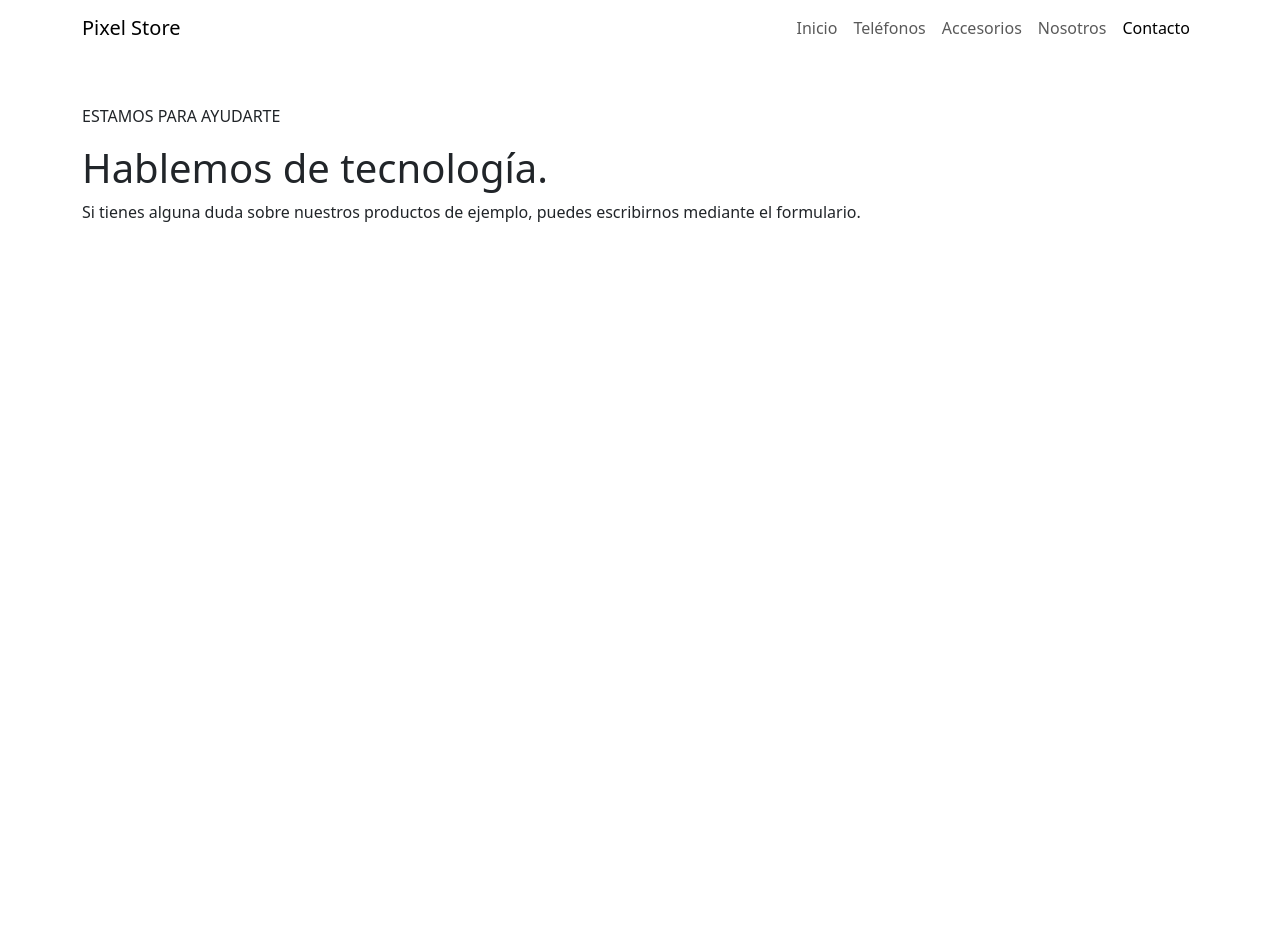
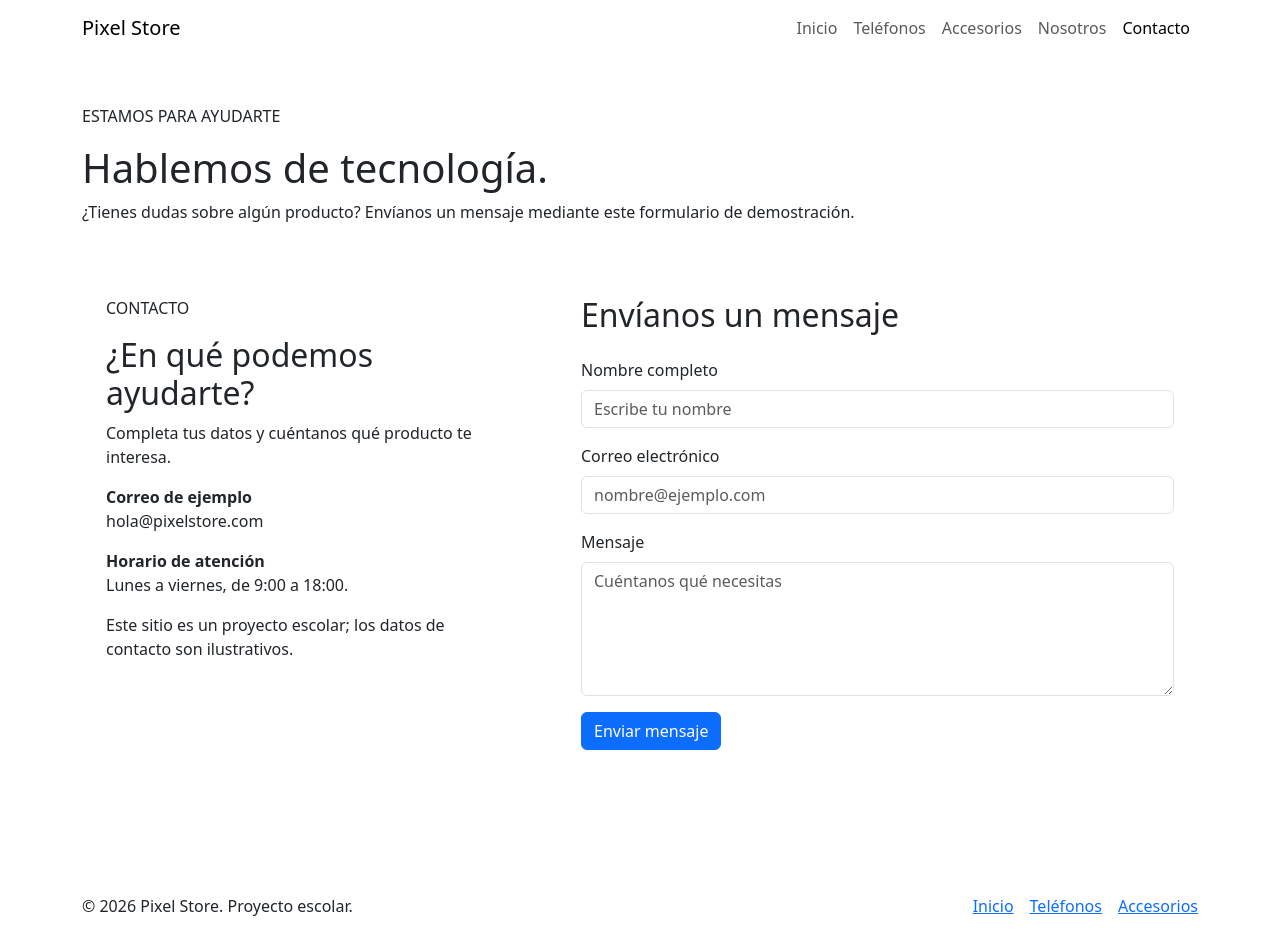
Before and after one commit to LazrraDSM-G1/Proyecto_U2, a plain HTML site: page contacto.html in a window 1280 px wide. Before the commit the page ends 800 px from the top, so only its background shows below. Drawn offline with nearby package versions, Linux system fonts and the light colour scheme; files that its build step writes are made by us from their sources; files whose address does not match are found by name.

Commit message:
aqui van los campos basicos del formulario de contracto

```diff
--- a/contacto.html
+++ b/contacto.html
@@ -31,12 +31,52 @@
         </nav>
     </header>
     <main class="container py-5">
-        <section class="page-hero">
+        <section class="page-hero mb-5">
             <p class="eyebrow">ESTAMOS PARA AYUDARTE</p>
             <h1>Hablemos de tecnología.</h1>
-            <p>Si tienes alguna duda sobre nuestros productos de ejemplo, puedes escribirnos mediante el formulario.</p>
+            <p>¿Tienes dudas sobre algún producto? Envíanos un mensaje mediante este formulario de demostración.</p>
+        </section>
+        <section class="row g-4">
+            <div class="col-lg-5">
+                <div class="product-card h-100 p-4">
+                    <p class="eyebrow">CONTACTO</p>
+                    <h2>¿En qué podemos ayudarte?</h2>
+                    <p>Completa tus datos y cuéntanos qué producto te interesa.</p>
+                    <p><strong>Correo de ejemplo</strong><br>hola@pixelstore.com</p>
+                    <p><strong>Horario de atención</strong><br>Lunes a viernes, de 9:00 a 18:00.</p>
+                    <p class="mb-0">Este sitio es un proyecto escolar; los datos de contacto son ilustrativos.</p>
+                </div>
+            </div>
+            <div class="col-lg-7">
+                <form id="contactForm" class="product-card p-4">
+                    <h2 class="mb-4">Envíanos un mensaje</h2>
+                    <div class="mb-3">
+                        <label for="nombre" class="form-label">Nombre completo</label>
+                        <input type="text" class="form-control" id="nombre" name="nombre" placeholder="Escribe tu nombre">
+                    </div>
+                    <div class="mb-3">
+                        <label for="correo" class="form-label">Correo electrónico</label>
+                        <input type="email" class="form-control" id="correo" name="correo" placeholder="nombre@ejemplo.com">
+                    </div>
+                    <div class="mb-3">
+                        <label for="mensaje" class="form-label">Mensaje</label>
+                        <textarea class="form-control" id="mensaje" name="mensaje" rows="5" placeholder="Cuéntanos qué necesitas"></textarea>
+                    </div>
+                    <button type="submit" class="btn btn-primary">Enviar mensaje</button>
+                </form>
+            </div>
         </section>
     </main>
+    <footer class="site-footer mt-5">
+        <div class="container py-4 d-flex flex-column flex-md-row justify-content-between gap-3">
+            <p class="mb-0">© 2026 Pixel Store. Proyecto escolar.</p>
+            <nav class="d-flex gap-3" aria-label="Navegación del pie de página">
+                <a href="index.html">Inicio</a>
+                <a href="telefonos.html">Teléfonos</a>
+                <a href="accesorios.html">Accesorios</a>
+            </nav>
+        </div>
+    </footer>
     <script src="https://cdn.jsdelivr.net/npm/bootstrap@5.3.3/dist/js/bootstrap.bundle.min.js"></script>
     <script src="./js/script.js"></script>
 </body>
```
